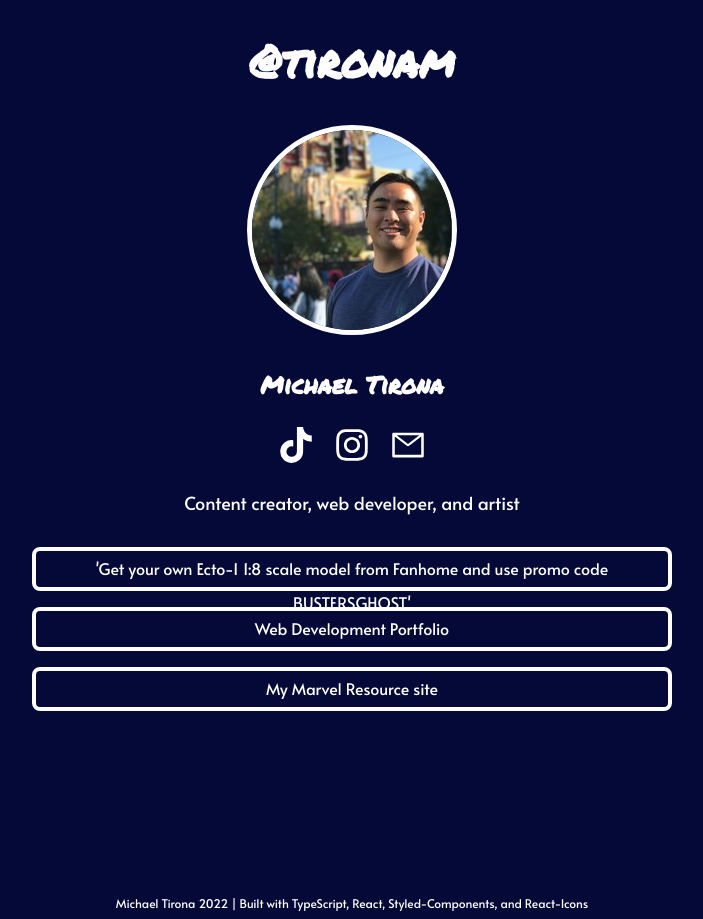
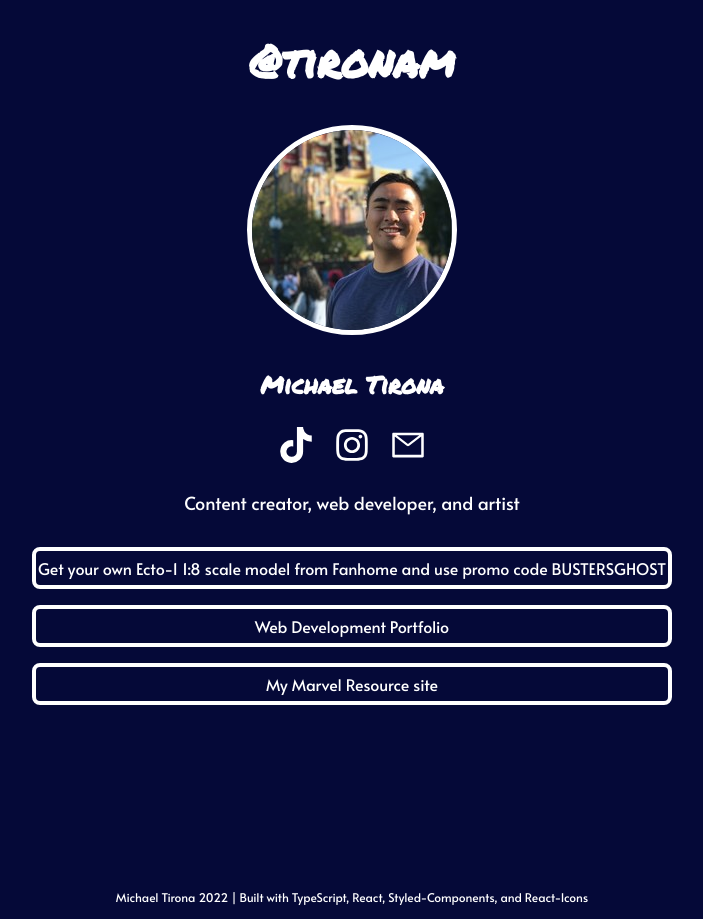
Before and after one commit to tironam/tironam-links, a React (Create React App) app: page / in a window 1280 px wide. Shown: the whole page, without its empty margins (288-991 px from the left). Built offline with nearby package versions, Linux system fonts and the light colour scheme.

Commit message:
Added Fanhome link

```diff
--- a/src/App.tsx
+++ b/src/App.tsx
@@ -1,25 +1,26 @@
-import Header from './components/Header';
-import ProfilePic from './components/ProfilePic/ProfilePic';
-import Title from './components/Title';
-import Text from './components/Text';
-import picture from './profile.jpg';
-import Button from './components/Button/Button';
-import IconBtn from './components/IconBtn/IconBtn';
-import Footer from './components/Footer';
+import Header from './components/Header'
+import ProfilePic from './components/ProfilePic/ProfilePic'
+import Title from './components/Title'
+import Text from './components/Text'
+import LinkText from './components/LinkText'
+import picture from './profile.jpg'
+import Button from './components/Button/Button'
+import IconBtn from './components/IconBtn/IconBtn'
+import Footer from './components/Footer'
 
-import { BtnWrapper } from './components/Button/Button.styles';
-import { Fwrapper } from './components/Footer';
-import { IconSectionWrap } from './components/IconBtn/IconBtn.styles';
+import { BtnWrapper } from './components/Button/Button.styles'
+import { Fwrapper } from './components/Footer'
+import { IconSectionWrap } from './components/IconBtn/IconBtn.styles'
 
-import './App.css';
+import './App.css'
 
-import { FaTiktok, FaInstagram } from 'react-icons/fa';
-import { AiOutlineMail } from 'react-icons/ai';
+import { FaTiktok, FaInstagram } from 'react-icons/fa'
+import { AiOutlineMail } from 'react-icons/ai'
 
 const App = () => {
-	let year = new Date().getFullYear();
+  let year = new Date().getFullYear()
 
-	return (
+  return (
     <>
       <div className='wrapper'>
         <Header>@tironam</Header>
@@ -39,14 +40,13 @@
         <Text>Content creator, web developer, and artist</Text>
         <BtnWrapper>
           <Button link='https://bit.ly/3iKUN1F'>
-            'Get your own Ecto-1 1:8 scale model from Fanhome and use promo code
-            BUSTERSGHOST'
+            Get your own Ecto-1 1:8 scale model from Fanhome and use promo code
+            BUSTERSGHOST
           </Button>
           <Button link='https://tironam.com'>Web Development Portfolio</Button>
           <Button link='https://mcuandyou.com'>My Marvel Resource site</Button>
         </BtnWrapper>
       </div>
-
       <Fwrapper>
         <Footer>
           Michael Tirona {year} | Built with TypeScript, React,
@@ -55,6 +55,6 @@
       </Fwrapper>
     </>
   )
-};
+}
 
-export default App;
+export default App
--- a/src/components/Button/Button.styles.ts
+++ b/src/components/Button/Button.styles.ts
@@ -8,7 +8,7 @@
 	color: #fff;
 	margin: 16px auto;
 	width: 50%;
-	height: 36px;
+	height: auto;
 	display: block;
 	line-height: 34px;
 	border: #fff 4px solid;
--- /dev/null
+++ b/src/components/LinkText.tsx
@@ -0,0 +1,15 @@
+import styled from 'styled-components'
+
+const LinkText = styled.p`
+  font-size: 18px;
+  font-family: 'Alata', sans-serif;
+  text-align: center;
+  color: #fff;
+  margin: 10px 12px 10px 12px;
+  @media (max-width: 480px) {
+    font-size: 16px;
+    margin: 15px 6px 10px 15px;
+  }
+`
+
+export default LinkText
```
